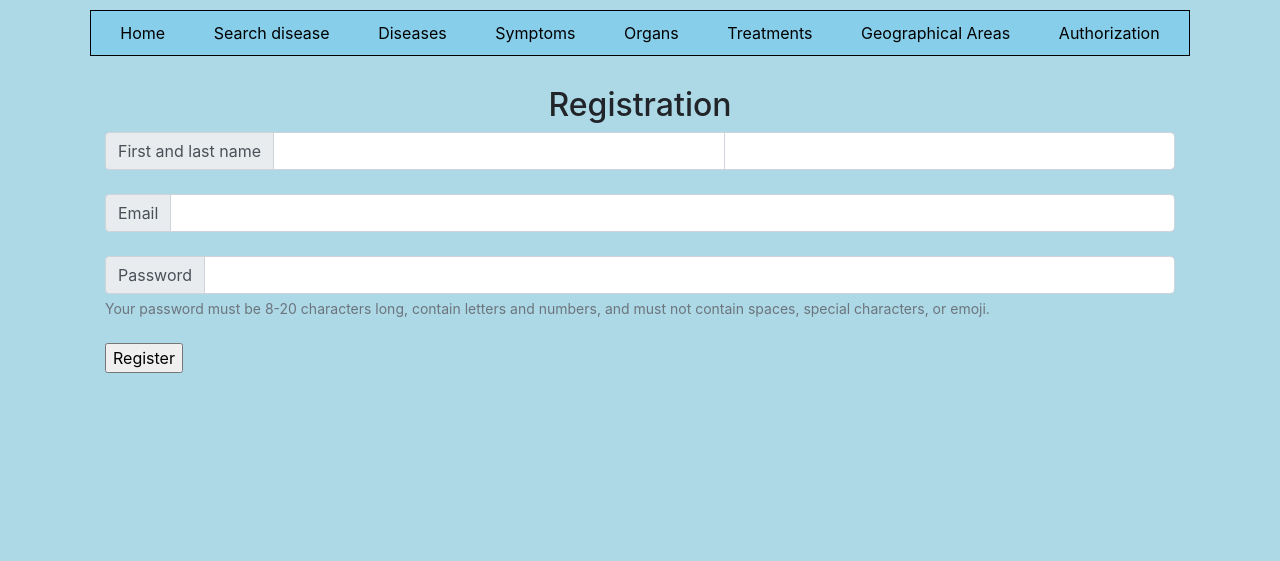
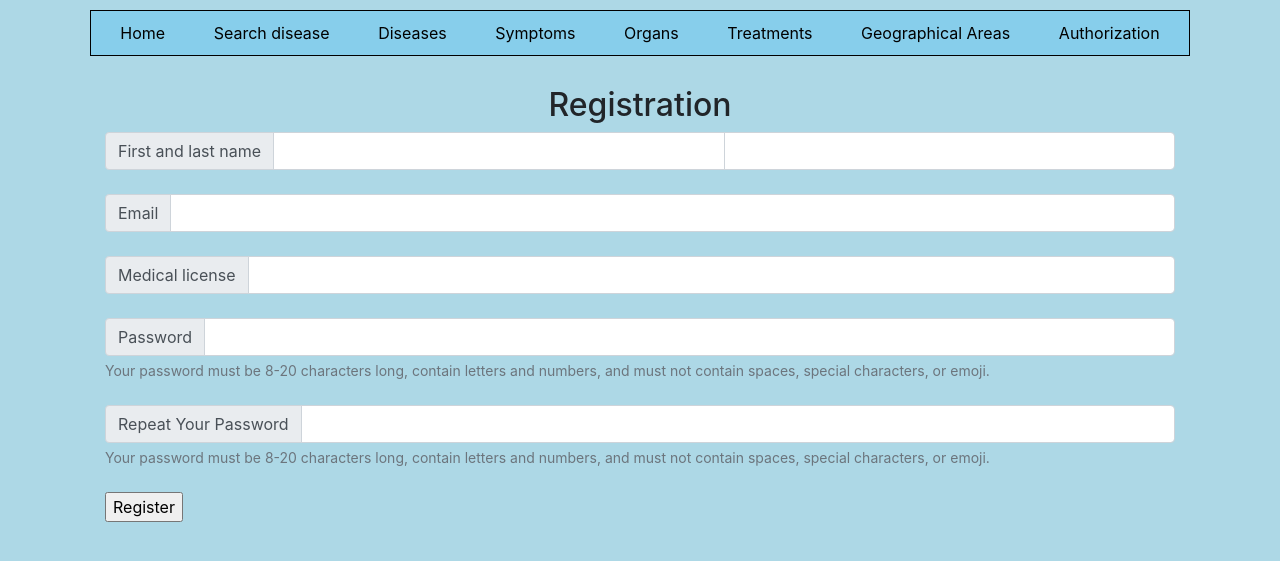
Before and after one commit to nikolska/Medical_reference_book, a Django app: template medical_app/main_app/templates/registration.html in a window 1280 px wide. Shown: the top 561 px of the page. Run offline with Django 3.2, Linux system fonts and the light colour scheme; the template is opened without the code that fills it, so the values that code supplies are empty; some libraries are stand-ins or nearby versions.

Commit message:
update registration page

```diff
--- a/medical_app/main_app/models.py
+++ b/medical_app/main_app/models.py
@@ -3,7 +3,6 @@ from django.contrib.auth import get_user_model
 
 
 User = get_user_model()
-# Zrobić 2 grupy użytkowników: Lekarz i Pacient.
 
 
 class Organ(models.Model):
--- a/medical_app/main_app/templates/authorization.html
+++ b/medical_app/main_app/templates/authorization.html
@@ -21,7 +21,7 @@
         <div class="card-body" align="center">
         <h5 class="card-title">Register</h5>
         <p class="card-text">Fast registration.</p>
-        <p><a href="" class="btn btn-primary">Register</a></p>
+        <p><a href="{% url 'registration' %}" class="btn btn-primary">Register</a></p>
         </div>
     </div>
     </div>
--- a/medical_app/main_app/templates/registration.html
+++ b/medical_app/main_app/templates/registration.html
@@ -15,16 +15,28 @@
     {% csrf_token %}
     <div class="input-group">
         <span class="input-group-text">First and last name</span>
-        <input type="text" name="first_name" aria-label="First name" class="form-control">
-        <input type="text" name="last_name" aria-label="Last name" class="form-control">
+        <input type="text" name="first_name" aria-label="First name" class="form-control" required>
+        <input type="text" name="last_name" aria-label="Last name" class="form-control" required>
     </div><br>
     <div class="input-group">
         <span class="input-group-text">Email</span>
-        <input type="email" name="email" class="form-control" aria-label="Email">
+        <input type="email" name="email" class="form-control" aria-label="Email" required>
+    </div><br>
+    <div class="input-group">
+        <span class="input-group-text">Medical license</span>
+        <input type="text" name="license" class="form-control" aria-label="License">
     </div><br>
     <div class="input-group">
         <span class="input-group-text">Password</span>
-        <input type="password" name="password" class="form-control" aria-label="Password">
+        <input type="password" name="password" class="form-control" aria-label="Password" required>
+    </div>
+    <div id="passwordHelpBlock" class="form-text">
+        Your password must be 8-20 characters long, contain letters and numbers,
+        and must not contain spaces, special characters, or emoji.
+    </div><br>
+    <div class="input-group">
+        <span class="input-group-text">Repeat Your Password</span>
+        <input type="password" name="password_repeat" class="form-control" aria-label="Repeat Password" required>
     </div>
     <div id="passwordHelpBlock" class="form-text">
         Your password must be 8-20 characters long, contain letters and numbers,
```
Also changed, not shown: medical_app/main_app/views.py (+51 -2 lines).
